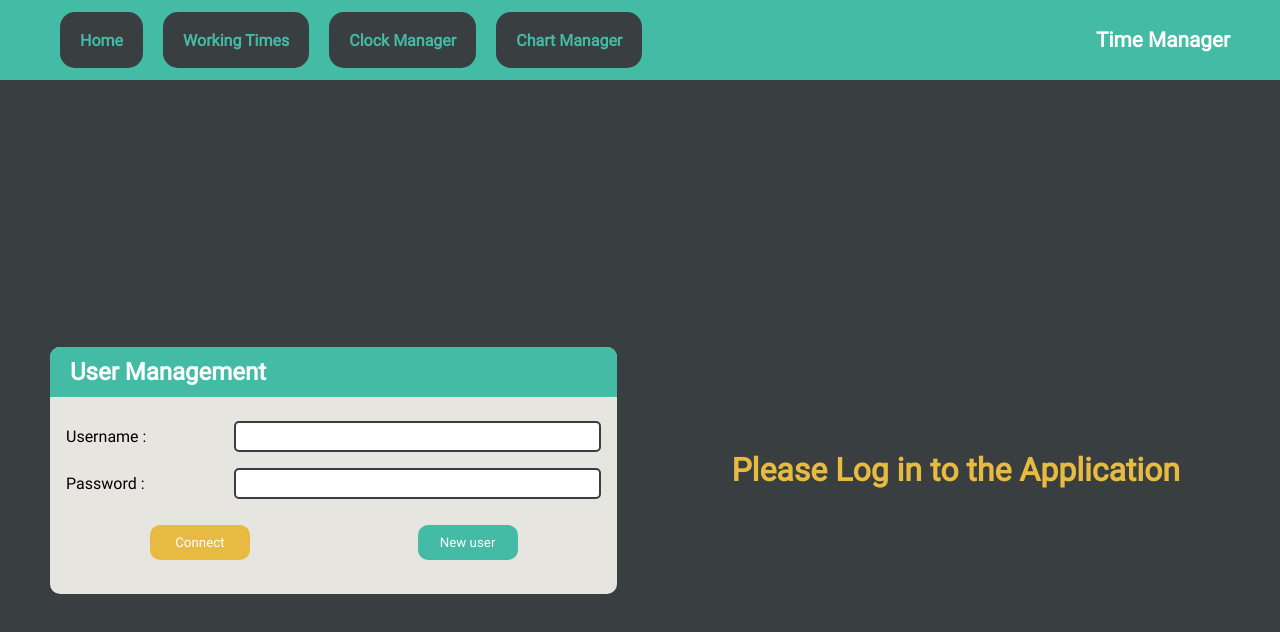
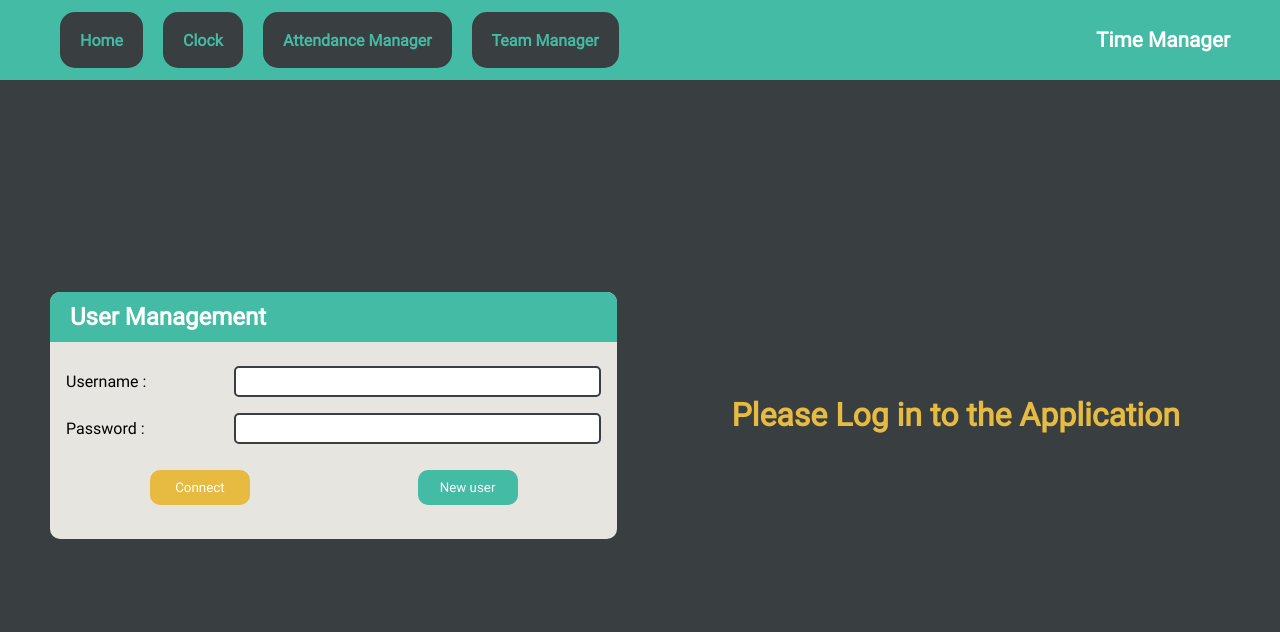
Before and after one commit to sbourbousse/time-manager_front, a Vue app: page /login in a window 1280 px wide. Shown: the top 632 px of the page. Built offline with nearby package versions, Linux system fonts and the light colour scheme.

Commit message:
Team management

```diff
--- a/src/assets/css/main.css
+++ b/src/assets/css/main.css
@@ -20,6 +20,20 @@ body {
 
 #app {
     height: 100%;
+}
+
+@media screen and (max-width: 640px) {
+    #app::-webkit-scrollbar {
+        display: none;
+    }
+
+    #app::-webkit-scrollbar-track {
+        display: none;
+    }
+
+    #app::-webkit-scrollbar-thumb {
+        display: none;
+    }
 }
 
 input {
@@ -75,7 +89,7 @@ input {
 
 .title-container {
     width: 100%;
-    height: 100%;
+    /* height: 100%; */
     display: flex;
     justify-content: space-around;
     align-items: center;
@@ -85,7 +99,7 @@ input {
 
 /* DASHBOARD MENU */
 #dashboard-main {
-    height: 100%;
+    height: calc(100% - 110px);
     width: 100%;
   }
 
--- a/src/components/Clock.vue
+++ b/src/components/Clock.vue
@@ -185,7 +185,6 @@ export default {
 <style scoped>
     #clock-container {
         width: 100%;
-        height: 100%;
         display: flex;
         justify-content: center;
         align-items: center;
--- a/src/components/Navbar.vue
+++ b/src/components/Navbar.vue
@@ -6,15 +6,16 @@
           <router-link to="/"><fa class="link-item-icon" icon="home"/></router-link>
         </div>
         <div class="navbar-link-item">
-          <router-link class="link-item-text" to="/workingtimes">Working Times</router-link>
-          <router-link to="/workingtimes"><fa class="link-item-icon" icon="user-clock"/></router-link>
-        </div>
-        <div class="navbar-link-item">
-          <router-link class="link-item-text" to="/clock">Clock Manager</router-link>
+          <router-link class="link-item-text" to="/clock">Clock</router-link>
           <router-link to="/clock"><fa class="link-item-icon" icon="stopwatch"/></router-link>
         </div>
         <div class="navbar-link-item">
-          <router-link class="link-item-text" to="/team">Chart Manager</router-link>
+          <router-link class="link-item-text" to="/workingtimes">Attendance Manager</router-link>
+          <router-link to="/workingtimes"><fa class="link-item-icon" icon="user-clock"/></router-link>
+        </div>
+
+        <div class="navbar-link-item">
+          <router-link class="link-item-text" to="/team">Team Manager</router-link>
           <router-link to="/team"><fa class="link-item-icon" icon="chart-pie"/></router-link>
         </div>
       </div>
@@ -50,6 +51,7 @@ export default {
     width: calc(100% - 100px);
     background: #44BBA4;
     padding: 0px 50px;
+    overflow-y: hidden;
   }
 
   #dashboard-navbar .navbar-link-container {
@@ -103,7 +105,7 @@ export default {
         #dashboard-navbar {
             position: fixed;
             bottom: -1px;
-            overflow-y: scroll;
+            overflow-x: scroll;
             z-index: 11;
         }
         #dashboard-navbar .navbar-link-container {
--- a/src/components/Team.vue
+++ b/src/components/Team.vue
@@ -15,7 +15,7 @@
                 </div>
                 <div class="form-row">
                     <button v-on:click="createTeam()" class="form-action-button">Create</button>
-                    <button v-on:click="joinTeam()" class="form-action-button">Join</button>
+                    <button v-on:click="joinTeam(inputTeamId)" class="form-action-button">Join</button>
                 </div>
             </div>
         </div>
@@ -102,7 +102,7 @@ export default {
 
 
     #teams-container {
-        height: 100%;
+        height: auto;
         display: flex;
         flex-wrap: wrap;
         justify-content: space-around;
@@ -116,9 +116,6 @@ export default {
         margin: 10px 0px;
     }
     @media screen and (min-width: 640px) {
-        #teams-container {
-        margin-left: 50px;
-        }
         #teams-container .single-team {
             width: 200px;
         }
```
